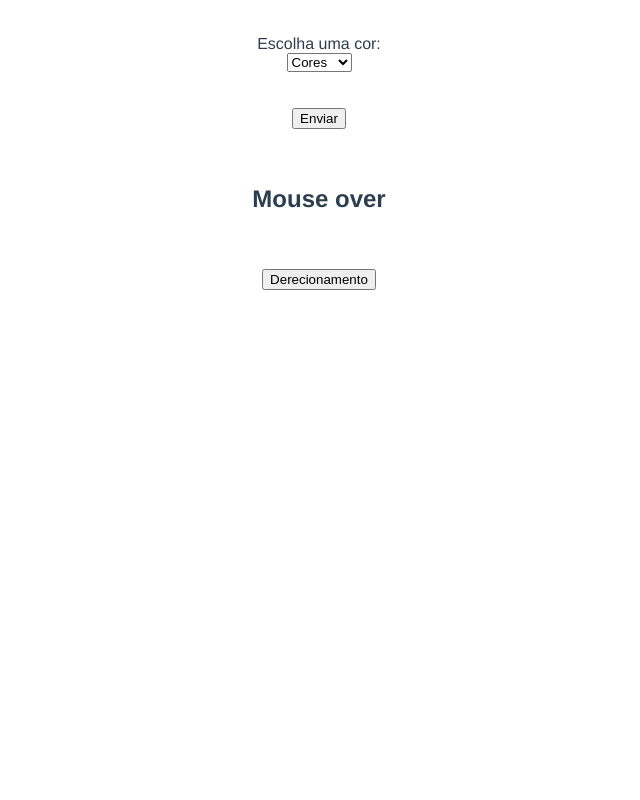
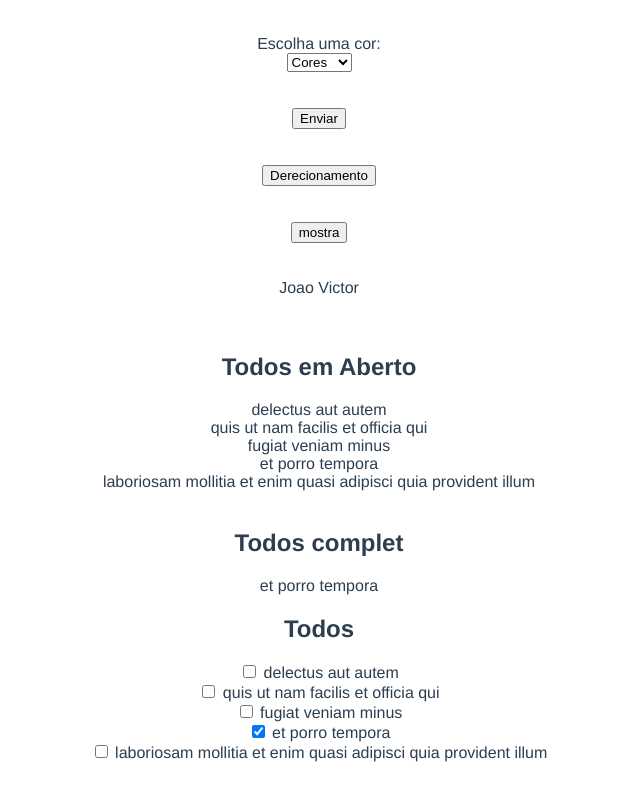
Before and after one commit to Sr-MARTINS/Curso-Vue.js, a Vue app in the folder hello-world/: page / in a window 1280 px wide. Shown: the part 514-1314 px from the top of the page, without its empty margins (321-961 px from the left). Before the commit the page ends 843 px from the top, so only its background shows below. Built offline with nearby package versions, Linux system fonts and the light colour scheme.

Commit message:
Computed

```diff
--- a/hello-world/src/components/TheHeader.vue
+++ b/hello-world/src/components/TheHeader.vue
@@ -82,15 +82,44 @@
         </button>
     </div> <br><br>
 
-    <div @mouseover="onMouse()" @mouseout="outside()">
+    <!-- <div @mouseover="onMouse()" @mouseout="outside()">
         <h2>Mouse over</h2>
-    </div> <br><br>
+    </div> <br><br> -->
 
     <form action="https://www.google.com.br/?hl=pt-BR" @submit.prevent="onSubmit()">
         <button  type="submit">
             Derecionamento
         </button>
-    </form>
+    </form> <br><br>
+
+    <div>
+        <button @click="mostrar()">
+           mostra
+        </button>
+    </div> <br><br>
+
+    <div>
+        {{ frastElement }}
+    </div> <br><br>
+
+    <div>
+        <h2>Todos em Aberto</h2>
+
+        <div v-for="index in todos" :key="index.id">
+            {{ index.title }}
+        </div> <br>
+
+        <h2>Todos complet</h2>
+        <div v-for="ind in complet" :key="ind.id">
+            {{ ind.title }}
+        </div>
+
+        <h2>Todos</h2>
+        <div v-for="ind in todos" :key="ind.id">
+            <input type="checkbox" v-model="ind.completed">
+            {{ ind.title }}
+        </div>
+    </div>
 
 
 </template>
@@ -145,22 +174,47 @@
                             "title": "laboriosam mollitia et enim quasi adipisci quia provident illum",
                             "completed": false
                         },
-                    ]
+                    ],
+
+                user: {
+                frest_name: 'Joao',
+                last_name: 'Victor'
+                },
             }
         },
+
+        computed: {
+            frastElement() {
+                return `${this.user.frest_name} ${this.user.last_name}`
+            },
+
+            undeComplet() {
+                return this.todos.filter(todo => !todo.completed)
+            },
+
+            complet() {
+                return this.todos.filter(todsComple => todsComple.completed)
+            }
+
+
+        },
+
 
         methods: {
             event($evt) {
                 console.log('click', $evt);
             },
-            onMouse() {
-                console.log('moveu')
-            },
-            outside() {
-                console.log('soltou')
-            },
+            // onMouse() {
+            //     console.log('moveu')
+            // },
+            // outside() {
+            //     console.log('soltou')
+            // },
             onSubmit() {
                 console.log("redirecionol")
+            },
+            mostrar() {
+                console.log(this.user)
             }
         }
 
```
